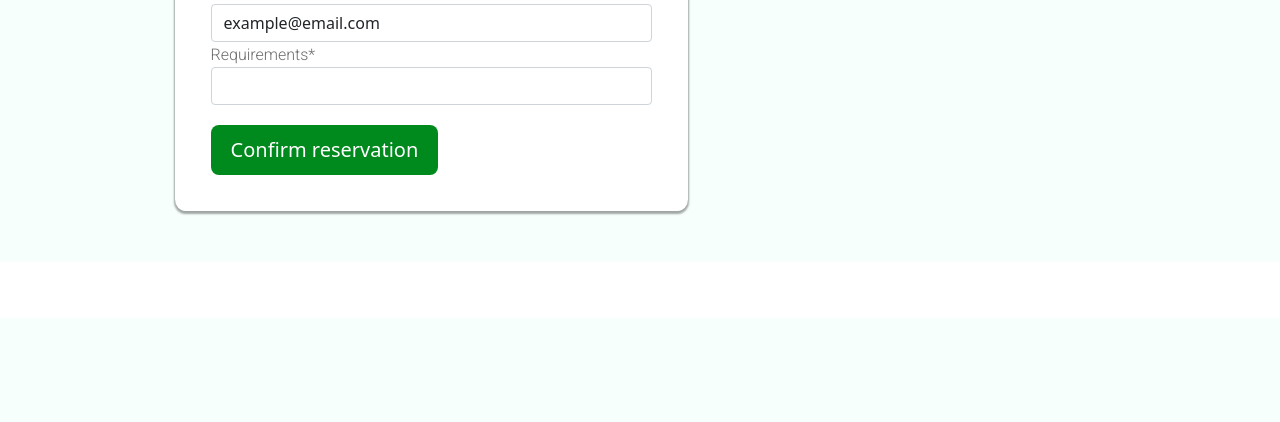
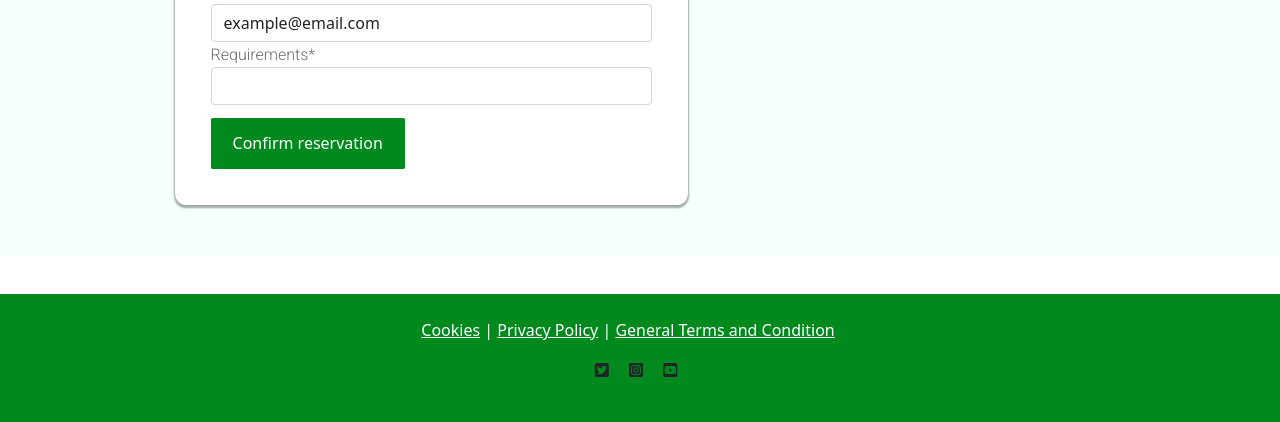
Before and after one commit to lucijahajdu/lucia-trattoria, a Django app: page /bookings/ in a window 1280 px wide. Shown: the part 840-1262 px from the top of the page. Before the commit the page ends 1055 px from the top, so only its background shows below. Run offline with Django 3.2, Linux system fonts and the light colour scheme; the visitor is signed in with stand-in values (Sample User, id 1); some libraries are stand-ins or nearby versions.

Commit message:
Style footer and adjust home page

```diff
--- a/booking/urls.py
+++ b/booking/urls.py
@@ -1,6 +1,7 @@
 from django.urls import path
 from . import views
 from .views import HomeView, PostDetail, EditBooking, DeleteBooking
+from django.contrib.auth import views as auth_views
 
 urlpatterns = [
     path('', views.HomeView.as_view(), name='home'),
@@ -8,4 +9,5 @@ urlpatterns = [
     path('bookings/<int:pk>/', EditBooking.as_view(), name='edit-booking'),
     path('bookings/delete/<int:pk>/', DeleteBooking.as_view(), name='delete-booking'),
     path('profile/', views.ProfileView.as_view(), name='profile'),
+    path('accounts/logout/', auth_views.LogoutView.as_view(), name='logout'),
 ]
--- a/static/css/style.css
+++ b/static/css/style.css
@@ -2,6 +2,10 @@
 
 #navbar {
   background-color: #FF6A6A;
+}
+
+#btn-login {
+  margin-left: 5%;
 }
 
 .custom-nav {
@@ -13,8 +17,10 @@
   margin-right: 0,8%; /* Adjust the spacing between items */
 }
 
-.navbar-nav .nav-item .nav-link.text-dark {
+.navbar-expand-lg .navbar-nav .nav-link {
   color: #000 !important;
+  font-size: large;
+  margin-bottom: 0 !important;
 }
 
 /* Style the Logout, Register, and Login buttons */
@@ -27,48 +33,27 @@
 
 .content-text {
   font-size: 180%;
-  margin: 8% 0;
-  padding: 0 5%;
+  margin-top: 10%;
+  text-align: center;
 }
 
-.noMargin {
-  margin: 10%;
+#img_making_pizza{
+  margin: auto;
+    display: block;
 }
 
-.one {
-  margin-right: 20%;
-  width: 100%;
-
+.col-6 {
+  width: 50% !important;
 }
 
-.two {
-  margin-right: 20%;
-  width: 100%;
+.first{
+margin-top: 5%;
 }
 
-.three {
-  margin-right: 20%;
-  width: 100%;
-}
+ /*Signup button*/
 
-.four {
-  margin-right: 20%;
-  width: 100%;
-}
-
-.row {
-  display: flex;
-  width: 100% !important;
-}
-
-.row div {
-  width: 100%;
-}
-
-/* Signup button*/
-
-.btn-signup:hover,
-.btn-signup:active {
+.btn-signup,
+.btn-signup {
   background-color: #008A1E;
   color: #fff; }
 
@@ -92,19 +77,13 @@
 
 .booking-photo img {
   width: 100%;
-  border-radius: 8px;
+  border-radius: 2%;
 }
 
-/* Apply styles to the list
-.booking-container ul {
-  list-style: none;
-  padding: 0;
-} */
-
-.booking-container ul li {
-  font-size: 18px;
-  margin-bottom: 10px;
-}
+/*.booking-container ul li {
+  font-size: 8%;
+  margin-bottom: 5%;
+}*/
 
 /* Apply styles to the success alert */
 .alert-success {
@@ -133,13 +112,13 @@
 .booking-form button {
   background-color: #008A1E;
   color: white;
-  font-size: 20px;
+  font-size: 100%;
   font-weight: 400;
   border: none;
-  border-radius: 8px;
-  padding: 10px 20px;
+  border-radius: 2%;
+  padding: 3% 5%;
   cursor: pointer;
-  margin-top: 1em;
+  margin-top: 3%;
 }
 
 h3 {
@@ -157,6 +136,7 @@ h3 {
 .profile-container {
   max-width: 55%;
   margin: 0 auto;
+  margin-top: 3%;
   padding: 3%;
   background-color: #f5f5f5;
   border-radius: 1%;
@@ -199,3 +179,24 @@ h3 {
 .edit-link:hover, .delete-link:hover {
   text-decoration: underline;
 }
+
+
+/* Footer */
+
+footer {
+  position: inherit;
+  width: 100%;
+  bottom: 0 ;
+  left: 0;
+  margin-top: 3%;
+  background-color: #008A1E;
+}
+
+.row {
+  display: flex;
+  width: 100% ;
+}
+
+.row div {
+  width: 100%;
+}
--- a/templates/base.html
+++ b/templates/base.html
@@ -34,25 +34,28 @@
             <div class="collapse navbar-collapse" id="navbarText">
                 <ul class="navbar-nav me-auto mb-2 mb-lg-0 custom-nav">
                     <li class="nav-item">
-                        <a class="nav-link active" aria-current="page" href="{% url 'home' %}"><img src="https://res.cloudinary.com/dcdxpqmxa/image/upload/v1694169780/logo_i1y9nm.png" alt="logo"></a>
+                        <a class="nav-link active" aria-current="page" href="{% url 'home' %}"><img
+                                src="https://res.cloudinary.com/dcdxpqmxa/image/upload/v1694169780/logo_i1y9nm.png"
+                                alt="logo"></a>
                     </li>
-                    <li class="nav-item text-dark" >
+                    <li class="nav-item text-dark">
                         <a class="nav-link " href="{% url 'profile' %}">My Profile</a>
                     </li>
                     <li class="nav-item text-dark">
                         <a class="nav-link" href="{% url 'booking_list' %}">Book a table</a>
                     </li>
-
+                </ul>
+                <ul class="navbar-nav my-2 my-sm-0">
                     {% if user.is_authenticated %}
                     <li class="nav-item">
-                        <a class="nav-link btn btn-success" href="{% url 'account_logout' %}">Logout</a>
+                        <a class="btn btn-success" href="{% url 'account_logout' %}">Logout</a>
                     </li>
                     {% else %}
                     <li class="nav-item">
-                        <a class="nav-link btn btn-success" href="{% url 'account_signup' %}">Register</a>
+                        <a class=" btn btn-success" href="{% url 'account_signup' %}">Register</a>
                     </li>
                     <li class="nav-item">
-                        <a class="nav-link btn btn-success" href="{% url 'account_login' %}">Login</a>
+                        <a class=" btn btn-success" id="btn-login" href="{% url 'account_login' %}">Login</a>
                     </li>
                     {% endif %}
                 </ul>
@@ -77,13 +80,34 @@
         {% endblock content %}
     </main>
 
-    <!-- Footer -->
+
+    <!-- Footer
     <footer class="footer mt-auto py-3 dark-bg">
         <p class="m-0 text-center text-white">Follow us: <i class="fab fa-facebook-square ms-3"></i>
             <i class="fab fa-twitter-square ms-3"></i>
             <i class="fab fa-instagram-square ms-3"></i>
             <i class="fab fa-youtube-square ms-3"></i></p>
+    </footer> -->
+
+    <footer>
+        <div class="py-4 text-center">
+            <div class="container">
+                <div class="row">
+                    <div class="col-md-6">
+                        <p class="text-white font-weight-bold">
+                            <u>Cookies</u> | <u>Privacy Policy</u> | <u>General Terms and Condition</u>
+                        </p>
+                    </div>
+                    <div>
+                        <i class="fab fa-twitter-square ms-3"></i>
+                        <i class="fab fa-instagram-square ms-3"></i>
+                        <i class="fab fa-youtube-square ms-3"></i></p>
+                    </div>
+                </div>
+            </div>
+        </div>
     </footer>
+
 </body>
 
 </html>
```
Also changed, not shown: templates/index.html (+7 -7 lines), templates/bookings/delete-booking.html (line endings or trailing spaces).
